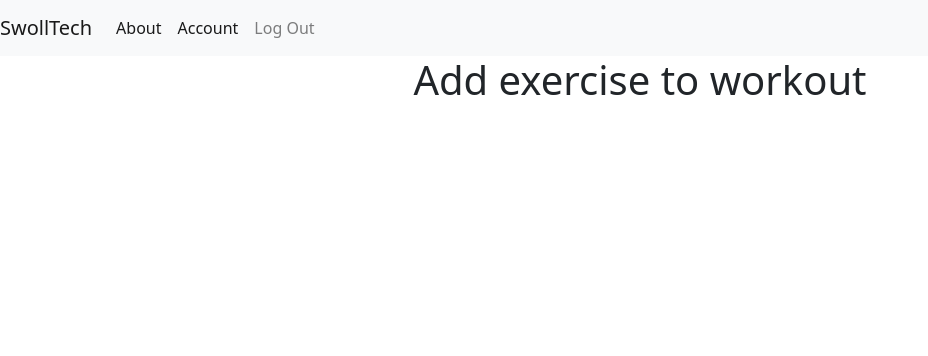
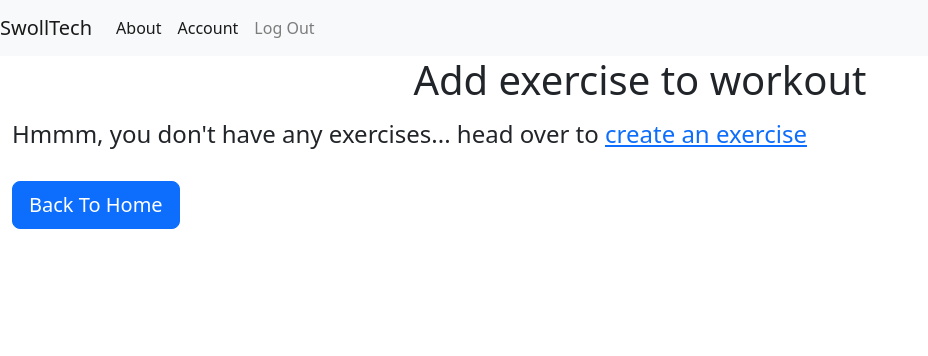
Before and after one commit to MasonKrause7/SwollTech, a Flask app: page /addexistingexercise.html in a window 1280 px wide. Shown: the top 356 px of the page, without its empty margins (0-928 px from the left). Run offline with Flask 3, Linux system fonts and the light colour scheme; the visitor is signed in with stand-in values (Sample User, id 1); data that the repository does not hold is empty; some libraries are stand-ins or nearby versions.

Commit message:
Cleaned up buttons and paths between pages

```diff
--- a/templates/addexistingexercise.html
+++ b/templates/addexistingexercise.html
@@ -16,6 +16,9 @@
 
     {% endfor %}
 </ul>
+{% else %}
+<h4>Hmmm, you don't have any exercises... head over to <a href="{{url_for('create_exercise')}}">create an exercise</a></h4>
 {% endif%}
+<a type="button" class="mt-4 btn btn-primary btn-lg" href="{{url_for('home')}}">Back To Home</a>
 
 {% endblock %}
```
